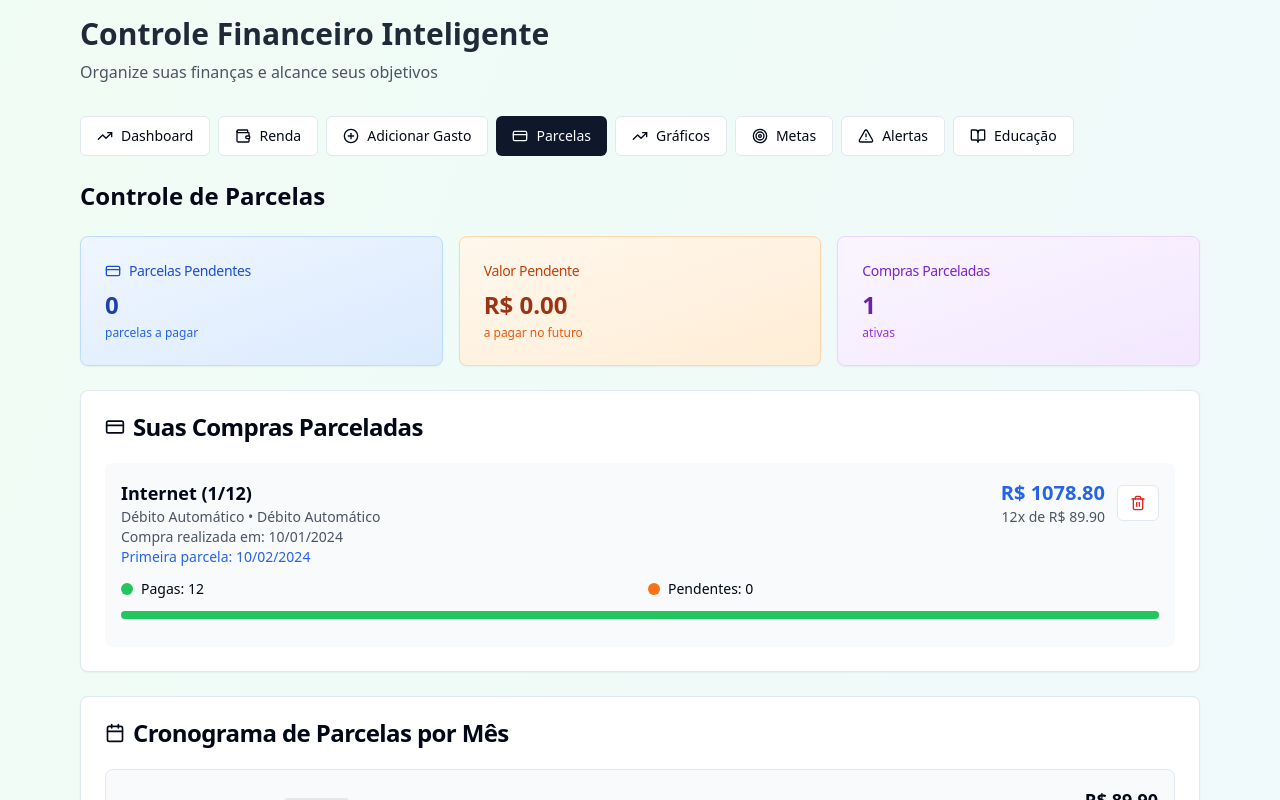
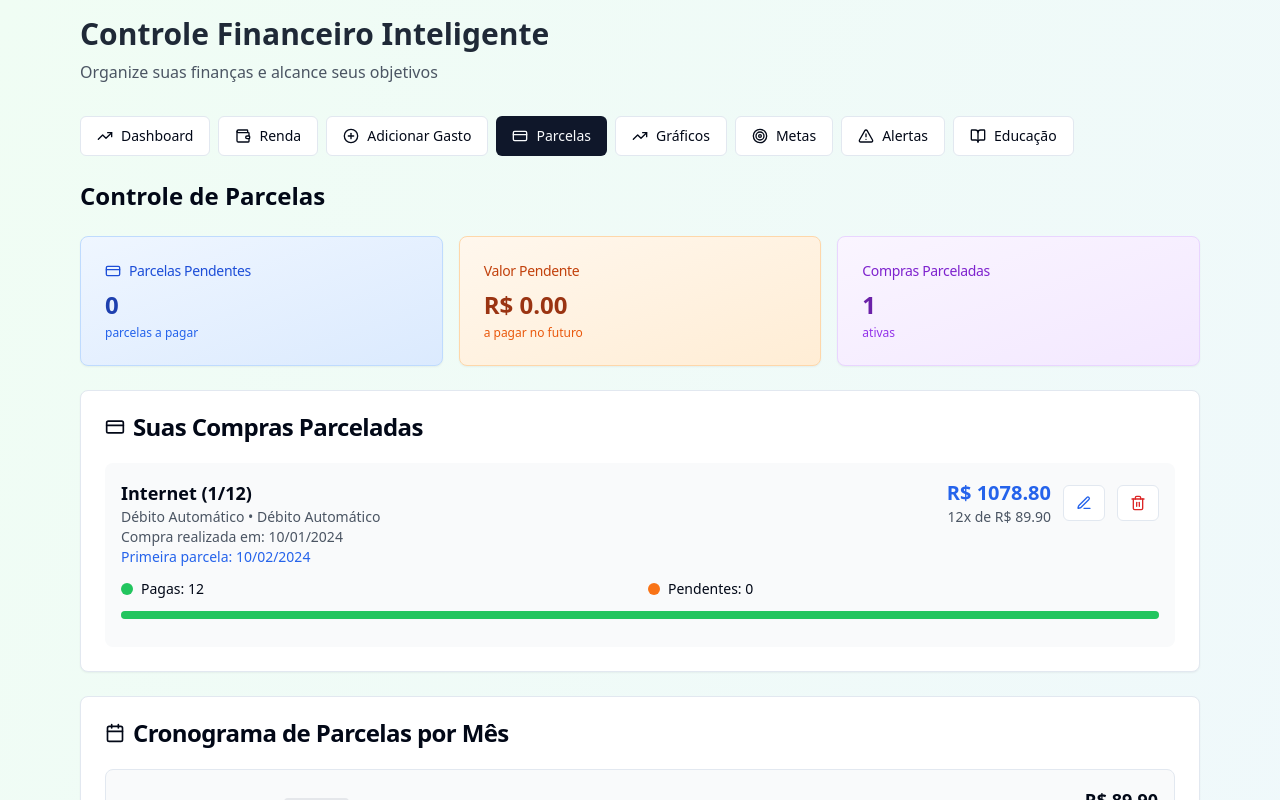
Before and after one commit to Cleber-Canto/orcamento-sem-stress, a React (Vite) app: page / in a window 1280 px wide. Both pictures are taken after a click on the button "Parcelas". Shown: the top 800 px of the page. Built offline with nearby package versions, Linux system fonts and the light colour scheme.

Commit message:
Fix: Allow manual installment date edit
Allow the user to manually edit the installment date in case of automatic calculation errors.

```diff
--- a/src/components/InstallmentsSection.tsx
+++ b/src/components/InstallmentsSection.tsx
@@ -48,6 +48,15 @@ const InstallmentsSection: React.FC<InstallmentsSectionProps> = ({ expenses, onD
     });
   };
 
+  const handleUpdatePurchaseDate = (purchaseGroup: Expense[], newDate: string) => {
+    // Esta função seria implementada no componente pai (FinancialDashboard)
+    // Por enquanto, apenas mostra uma mensagem
+    toast({
+      title: "Funcionalidade em desenvolvimento",
+      description: "A edição de data da compra será implementada em breve",
+    });
+  };
+
   return (
     <div className="space-y-6">
       <div className="flex justify-between items-center">
@@ -63,6 +72,7 @@ const InstallmentsSection: React.FC<InstallmentsSectionProps> = ({ expenses, onD
       <PurchasesList
         installmentPurchases={installmentPurchases}
         onDeletePurchase={handleDeletePurchase}
+        onUpdatePurchaseDate={handleUpdatePurchaseDate}
       />
 
       <InstallmentsCalendar allInstallments={allInstallments} />
--- a/src/components/PurchasesList.tsx
+++ b/src/components/PurchasesList.tsx
@@ -1,18 +1,45 @@
 
-import React from 'react';
+import React, { useState } from 'react';
 import { Card, CardContent, CardHeader, CardTitle } from '@/components/ui/card';
 import { Button } from '@/components/ui/button';
-import { CreditCard, AlertCircle, Trash2 } from 'lucide-react';
+import { Input } from '@/components/ui/input';
+import { Dialog, DialogContent, DialogHeader, DialogTitle, DialogTrigger } from '@/components/ui/dialog';
+import { Label } from '@/components/ui/label';
+import { CreditCard, AlertCircle, Trash2, Edit3 } from 'lucide-react';
 import { Expense } from '@/types/installments';
 
 interface PurchasesListProps {
   installmentPurchases: Expense[][];
   onDeletePurchase: (purchaseGroup: Expense[], description: string) => void;
+  onUpdatePurchaseDate?: (purchaseGroup: Expense[], newDate: string) => void;
 }
 
-const PurchasesList: React.FC<PurchasesListProps> = ({ installmentPurchases, onDeletePurchase }) => {
+const PurchasesList: React.FC<PurchasesListProps> = ({ installmentPurchases, onDeletePurchase, onUpdatePurchaseDate }) => {
   // Usar data atual de 2025
   const currentDate = new Date('2025-06-27');
+  const [editingPurchase, setEditingPurchase] = useState<{ group: Expense[], index: number } | null>(null);
+  const [newPurchaseDate, setNewPurchaseDate] = useState('');
+
+  const handleEditDate = (purchaseGroup: Expense[], index: number) => {
+    const firstInstallment = purchaseGroup[0];
+    let purchaseDate = new Date(firstInstallment.date);
+
+    // Ajustar data da compra para 2025 se estiver no futuro
+    if (purchaseDate.getFullYear() > 2025) {
+      purchaseDate.setFullYear(2025);
+    }
+
+    setNewPurchaseDate(purchaseDate.toISOString().split('T')[0]);
+    setEditingPurchase({ group: purchaseGroup, index });
+  };
+
+  const handleSaveDate = () => {
+    if (editingPurchase && onUpdatePurchaseDate && newPurchaseDate) {
+      onUpdatePurchaseDate(editingPurchase.group, newPurchaseDate);
+      setEditingPurchase(null);
+      setNewPurchaseDate('');
+    }
+  };
 
   if (installmentPurchases.length === 0) {
     return (
@@ -107,6 +134,42 @@ const PurchasesList: React.FC<PurchasesListProps> = ({ installmentPurchases, onD
                         {totalInstallments}x de R$ {monthlyAmount.toFixed(2)}
                       </div>
                     </div>
+                    <Dialog>
+                      <DialogTrigger asChild>
+                        <Button
+                          variant="outline"
+                          size="sm"
+                          onClick={() => handleEditDate(purchaseGroup, index)}
+                          className="text-blue-600 hover:text-blue-700 hover:bg-blue-50"
+                        >
+                          <Edit3 className="h-4 w-4" />
+                        </Button>
+                      </DialogTrigger>
+                      <DialogContent>
+                        <DialogHeader>
+                          <DialogTitle>Editar Data da Compra</DialogTitle>
+                        </DialogHeader>
+                        <div className="space-y-4">
+                          <div>
+                            <Label htmlFor="purchase-date">Data da Compra</Label>
+                            <Input
+                              id="purchase-date"
+                              type="date"
+                              value={newPurchaseDate}
+                              onChange={(e) => setNewPurchaseDate(e.target.value)}
+                            />
+                          </div>
+                          <div className="flex justify-end gap-2">
+                            <Button variant="outline" onClick={() => setEditingPurchase(null)}>
+                              Cancelar
+                            </Button>
+                            <Button onClick={handleSaveDate}>
+                              Salvar
+                            </Button>
+                          </div>
+                        </div>
+                      </DialogContent>
+                    </Dialog>
                     <Button
                       variant="outline"
                       size="sm"
```
